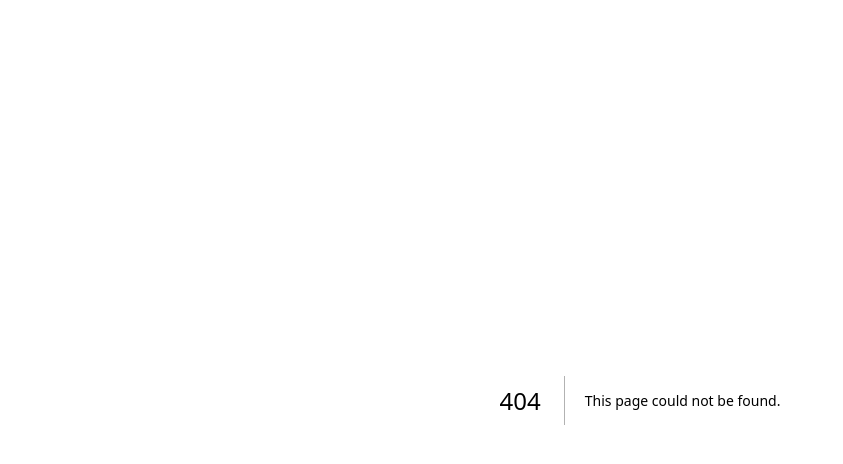
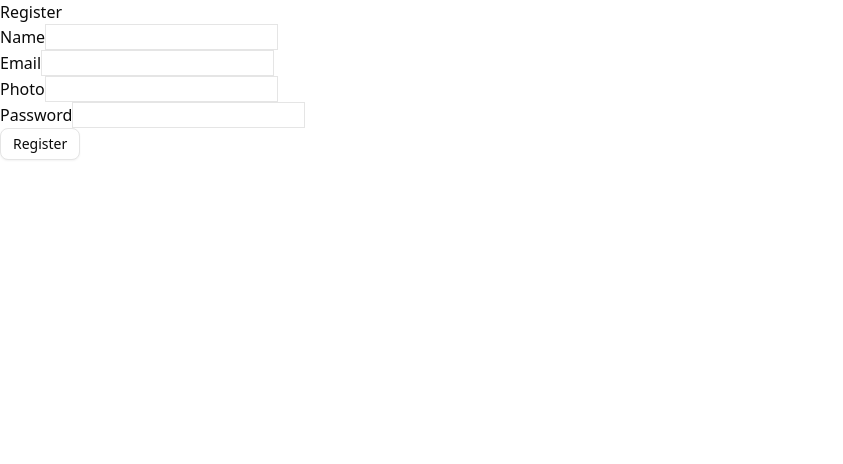
Before and after one commit to khh-Niloy/ph-projects, a Next.js app in the folder madchef-a11-next.js/: page /register in a window 1280 px wide. Before the commit this address had no page. Shown: the top 464 px of the page, without its empty margins (0-843 px from the left). Built offline with nearby package versions, Linux system fonts and the light colour scheme.

Commit message:
connected to DB

```diff
--- /dev/null
+++ b/madchef-a11-next.js/app/api/user-register/route.js
@@ -0,0 +1,9 @@
+import { getCollectionDB } from "@/lib/db/getCollectionDB";
+import { NextResponse } from "next/server";
+
+export async function POST(req) {
+  const body = await req.json();
+  const userCollection = await getCollectionDB("user");
+  const result = await userCollection.insertOne(body);
+  return NextResponse.json(result);
+}
--- /dev/null
+++ b/madchef-a11-next.js/app/login/page.jsx
@@ -0,0 +1,22 @@
+import { Button } from "@/components/ui/button";
+import React from "react";
+
+const Login = () => {
+  return (
+    <div>
+      Login
+      <form>
+        <label htmlFor="">Email</label>
+        <input className="border" type="text" />
+        <br />
+        <label htmlFor="">Password</label>
+        <input className="border" type="password" /> <br />
+        <Button variant="outline" size="sm" className=" cursor-pointer">
+          Login
+        </Button>
+      </form>
+    </div>
+  );
+};
+
+export default Login;
--- /dev/null
+++ b/madchef-a11-next.js/app/register/page.jsx
@@ -0,0 +1,50 @@
+"use client";
+
+import { Button } from "@/components/ui/button";
+import axios from "axios";
+import React from "react";
+import { useForm } from "react-hook-form";
+
+const Register = () => {
+  const {
+    register,
+    handleSubmit,
+    formState: { errors },
+  } = useForm();
+
+  async function onSubmit(data) {
+    try {
+      const res = await axios.post("/api/user-register", {
+        ...data,
+        role: "user",
+      });
+      console.log(res.data);
+    } catch (error) {
+      console.log(error);
+    }
+  }
+
+  return (
+    <div>
+      Register
+      <form onSubmit={handleSubmit(onSubmit)}>
+        <label htmlFor="">Name</label>
+        <input {...register("name")} className="border" type="text" />
+        <br />
+        <label htmlFor="">Email</label>
+        <input {...register("email")} className="border" type="text" />
+        <br />
+        <label htmlFor="">Photo</label>
+        <input {...register("photo")} className="border" type="text" />
+        <br />
+        <label htmlFor="">Password</label>
+        <input className="border" type="password" /> <br />
+        <Button variant="outline" size="sm" className=" cursor-pointer">
+          Register
+        </Button>
+      </form>
+    </div>
+  );
+};
+
+export default Register;
--- a/madchef-a11-next.js/components/Navbar.jsx
+++ b/madchef-a11-next.js/components/Navbar.jsx
@@ -1,3 +1,5 @@
+"use client";
+
 import React from "react";
 import {
   NavigationMenu,
@@ -39,9 +41,15 @@ const Navbar = () => {
         </NavigationMenu>
       </div>
       <div className="flex gap-3">
-        <Button variant="outline" size="sm" className="text-[#E8252E]">
-          Login
-        </Button>
+        <Link href={"/login"}>
+          <Button
+            variant="outline"
+            size="sm"
+            className="text-[#E8252E] cursor-pointer"
+          >
+            Login
+          </Button>
+        </Link>
         <Avatar>
           <AvatarImage src="https://github.com/shadcn.png" />
           <AvatarFallback>CN</AvatarFallback>
--- /dev/null
+++ b/madchef-a11-next.js/lib/db/connectDB.js
@@ -0,0 +1,13 @@
+const { MongoClient, ServerApiVersion } = require("mongodb");
+const uri = `mongodb+srv://${process.env.DB_USER}:${process.env.DB_PASS}@cluster0.m65dh.mongodb.net/?retryWrites=true&w=majority&appName=Cluster0`;
+
+let client = new MongoClient(uri, {
+  serverApi: {
+    version: ServerApiVersion.v1,
+    strict: true,
+    deprecationErrors: true,
+  },
+});
+let clientPromise = client.connect();
+
+export default clientPromise;
--- /dev/null
+++ b/madchef-a11-next.js/lib/db/getCollectionDB.js
@@ -0,0 +1,7 @@
+import clientPromise from "./connectDB";
+
+export async function getCollectionDB(collectionName) {
+  const client = await clientPromise;
+  const db = client.db("madchef-next-js");
+  return db.collection(collectionName);
+}
--- a/madchef-a11-next.js/package.json
+++ b/madchef-a11-next.js/package.json
@@ -12,12 +12,15 @@
     "@radix-ui/react-avatar": "^1.1.4",
     "@radix-ui/react-navigation-menu": "^1.2.6",
     "@radix-ui/react-slot": "^1.2.0",
+    "axios": "^1.8.4",
     "class-variance-authority": "^0.7.1",
     "clsx": "^2.1.1",
     "lucide-react": "^0.491.0",
+    "mongodb": "^6.15.0",
     "next": "15.3.1",
     "react": "^19.0.0",
     "react-dom": "^19.0.0",
+    "react-hook-form": "^7.55.0",
     "tailwind-merge": "^3.2.0",
     "tw-animate-css": "^1.2.5"
   },
```
Also changed, not shown: madchef-a11-next.js/app/api/user-login/route.js (added), madchef-a11-next.js/firebase/firebase.js (added), 1 other file (tests, documents, lock files or other folders).
